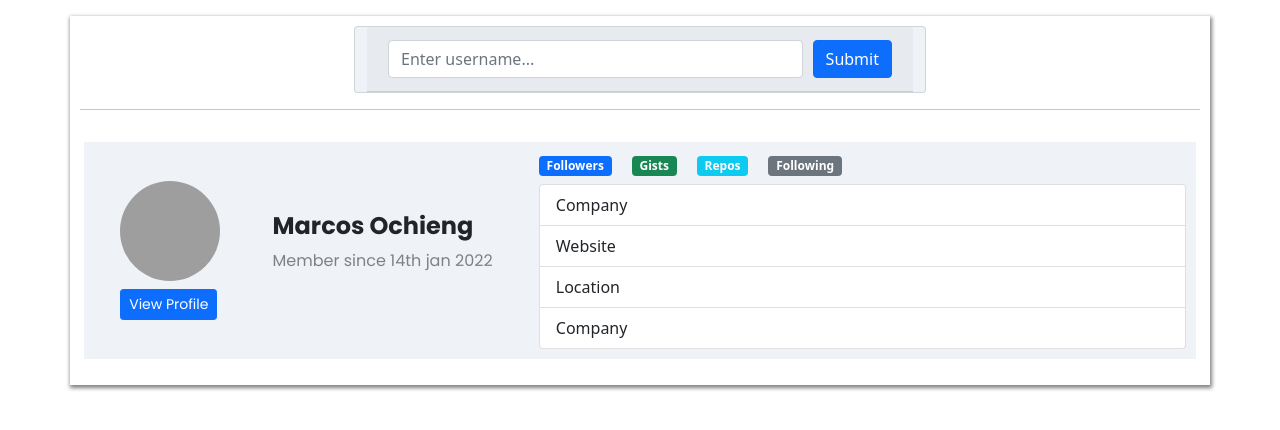
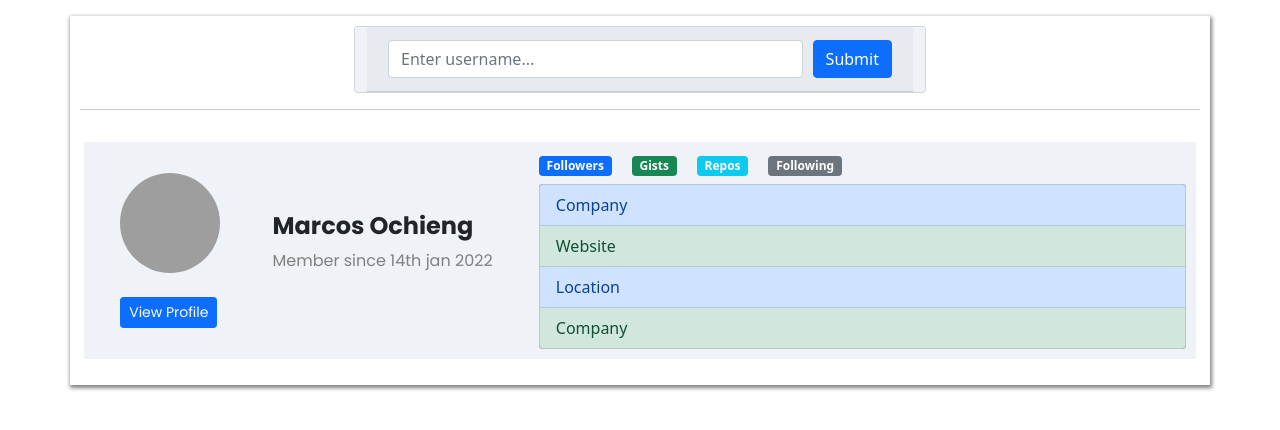
Before and after one commit to Marcos8060/Angular-Github-Users, an Angular app: page / in a window 1280 px wide. Shown: the top 430 px of the page. Built offline with nearby package versions, Linux system fonts and the light colour scheme; grey boxes are pictures that could not be loaded.

Commit message:
add styles to the profile data component

```diff
--- a/src/app/github-profile-data/github-profile-data.component.html
+++ b/src/app/github-profile-data/github-profile-data.component.html
@@ -6,11 +6,11 @@
         <span class="badge bg-secondary">Following</span>
     </div>
     <div>
-        <ul class="list-group mt-2">
-            <li class="list-group-item">Company</li>
-            <li class="list-group-item">Website</li>
-            <li class="list-group-item">Location</li>
-            <li class="list-group-item">Company</li>
+        <ul class="list-group mt-2 bg-secondary">
+            <li class="list-group-item list-group-item-primary list-group-item-action">Company</li>
+            <li class="list-group-item list-group-item-success list-group-item-action">Website</li>
+            <li class="list-group-item list-group-item-primary list-group-item-action">Location</li>
+            <li class="list-group-item list-group-item-success list-group-item-action">Company</li>
         </ul>
     </div>
 </div>
--- a/src/app/github-profile-profile/github-profile-profile.component.html
+++ b/src/app/github-profile-profile/github-profile-profile.component.html
@@ -1,7 +1,7 @@
 <div class="profile">
     <div>
         <img class="img-fluid" src="https://pbs.twimg.com/media/EmLCu_RXEAA3QF7.jpg" alt=""><br>
-        <a href="#" class="btn btn-primary btn-sm mt-2">View Profile</a>
+        <a href="#" class="btn btn-primary btn-sm mt-4">View Profile</a>
     </div>
     <div>
         <h4>Marcos Ochieng</h4>
```
